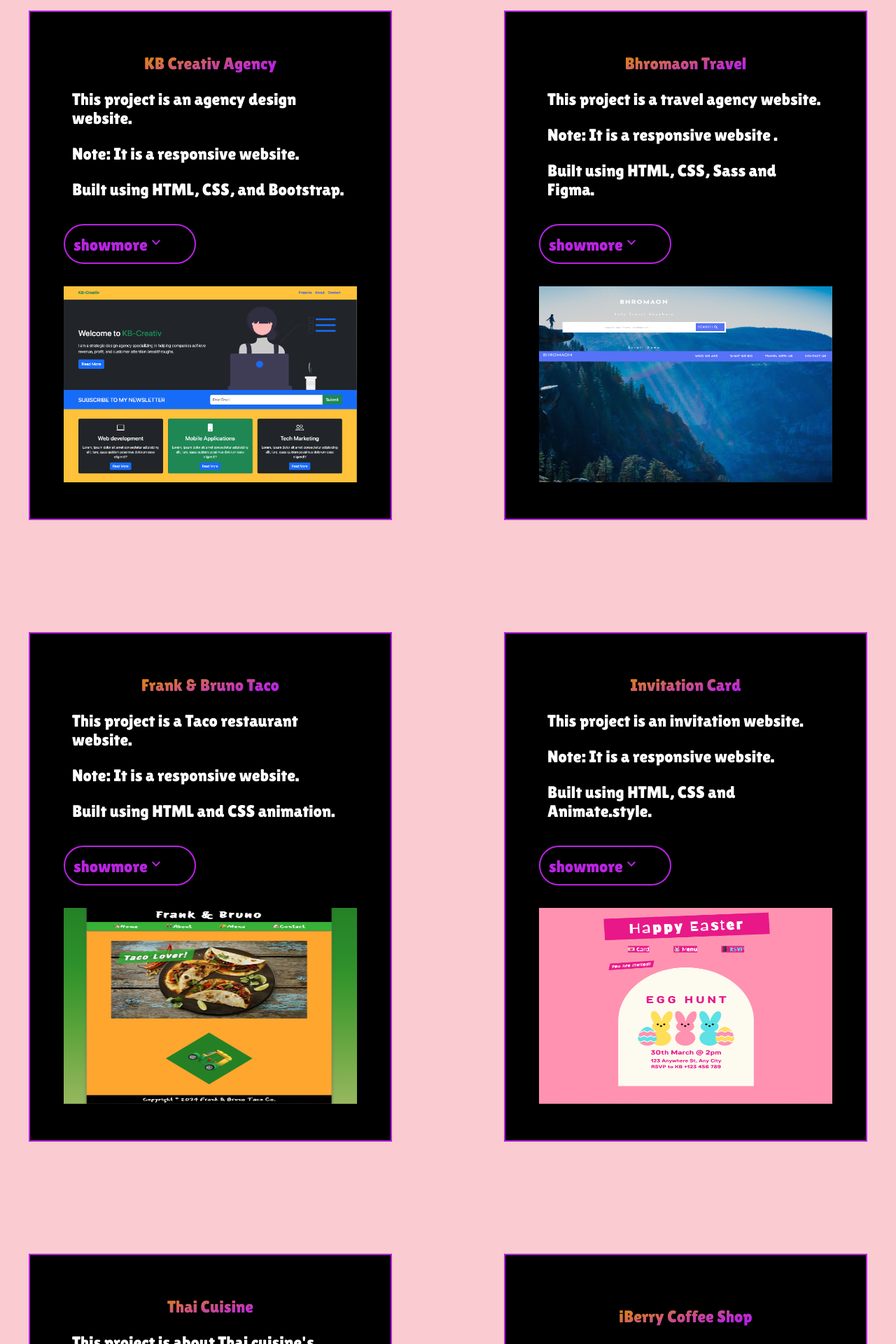
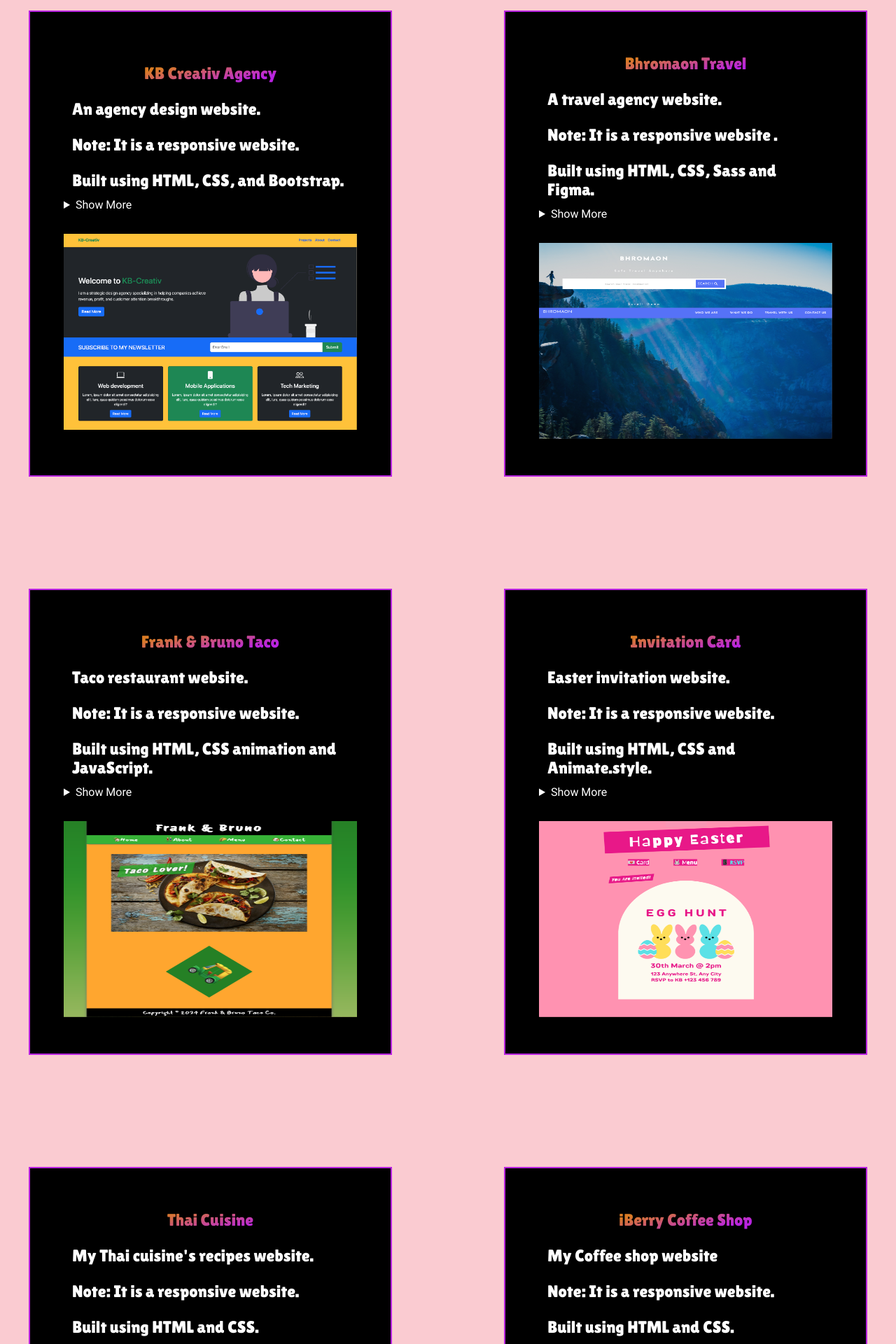
Before and after one commit to KunnikarB/portfolio, a React (Vite) app: page /portfolio in a window 1280 px wide. Shown: the part 380-2300 px from the top of the page at 70% size. Built offline with nearby package versions, Linux system fonts and the light colour scheme.

Commit message:
modified

```diff
--- a/src/Components/Portfolio/Portfolio.jsx
+++ b/src/Components/Portfolio/Portfolio.jsx
@@ -25,10 +25,10 @@ const  Portfolio = () => {
                 <p>{work.w_desc}</p>
                 <p>{work.w_note}</p>
                 <p>{work.w_built}</p>
-                <div className='mywork-showmore'>
-                <p onClick={work.w_more}>showmore<MdExpandMore />
-                </p>
-                </div>
+                <details>
+                  <summary>Show More</summary>
+                  <p> {work.w_more}</p>
+                </details>
                 <a href={work.w_img_url}><img key={index} src={work.w_img} alt='Link image to my project' title='Click to see my project' /></a>
               </div>
             )
--- a/src/assets/mywork_data.js
+++ b/src/assets/mywork_data.js
@@ -9,7 +9,7 @@ const mywork_data = [
     {
         w_no:1,
         w_name:"KB Creativ Agency",
-        w_desc:"This project is an agency design website. ",
+        w_desc:"An agency design website. ",
         w_note:"Note: It is a responsive website. ",
         w_built:"Built using HTML, CSS, and Bootstrap.",
         w_more:"This project is an agency design website that showcases the services of the agency. The website is responsive and can be viewed on any device. It was built using HTML, CSS, and Bootstrap.",
@@ -19,7 +19,7 @@ const mywork_data = [
     {
         w_no:2,
         w_name:"Bhromaon Travel",
-        w_desc:"This project is a travel agency website.",
+        w_desc:"A travel agency website.",
         w_note:"Note: It is a responsive website . ",
         w_built:"Built using HTML, CSS, Sass and Figma.",
         w_more:"This project is an agency design website that showcases the services of the travel agency. The website is responsive and can be viewed on any device.",
@@ -29,9 +29,9 @@ const mywork_data = [
     {
         w_no:3,
         w_name:"Frank & Bruno Taco",
-        w_desc:"This project is a Taco restaurant website.",
+        w_desc:"Taco restaurant website.",
         w_note:"Note: It is a responsive website. ",
-        w_built:"Built using HTML and CSS animation.  ",
+        w_built:"Built using HTML, CSS animation and JavaScript.  ",
         w_more:"This project is a Taco restaurant website that showcases the menu. The website is responsive and can be viewed on any device.",
         w_img_url:"https://kunnikar-b.w3spaces.com/",
         w_img:project3_img
@@ -39,7 +39,7 @@ const mywork_data = [
     {
         w_no:4,
         w_name:"Invitation Card",
-        w_desc:"This project is an invitation website.",
+        w_desc:"Easter invitation website.",
         w_note:"Note: It is a responsive website. ",
         w_built:"Built using HTML, CSS and Animate.style.",
         w_more:"This project is an invitation website that show the Easter infomation card. The website is responsive and can be viewed on any device.",
@@ -49,17 +49,17 @@ const mywork_data = [
     {
         w_no:5,
         w_name:"Thai Cuisine ",
-        w_desc:"This project is about Thai cuisine's recipes website.",
+        w_desc:"My Thai cuisine's recipes website.",
         w_note:"Note: It is a responsive website. ",
         w_built:"Built using HTML and CSS.",
-        w_more:"This project is about Thai cuisine's recipes website that show the recipes how to cook from my o. The website is responsive and can be viewed on any device. ",
+        w_more:"This project is about Thai cuisine's recipes website that show the recipes how to cook. The website is responsive and can be viewed on any device. ",
         w_img_url:"https://thai-cuisine.netlify.app/",
         w_img:project5_img
     },
     {
         w_no:6,
         w_name:"iBerry Coffee Shop",
-        w_desc:"This project is a coffee shop website",
+        w_desc:"My Coffee shop website",
         w_note:"Note: It is a responsive website. ",
         w_built:"Built using HTML and  CSS.",
         w_more:"This project is a coffee shop website that show the menu about the products. The website is responsive and can be viewed on any device.",
```
